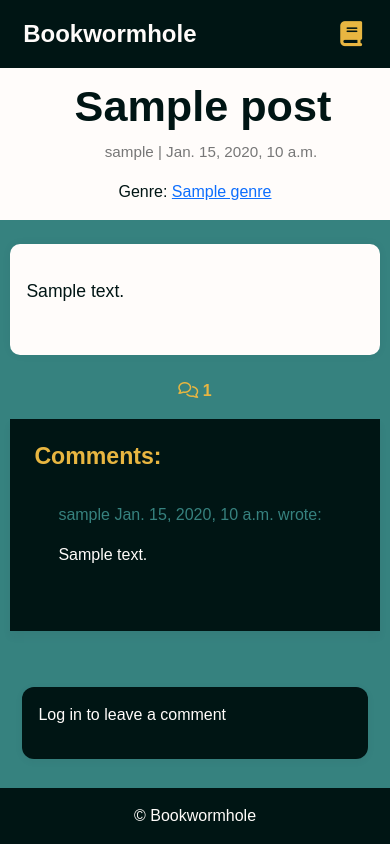
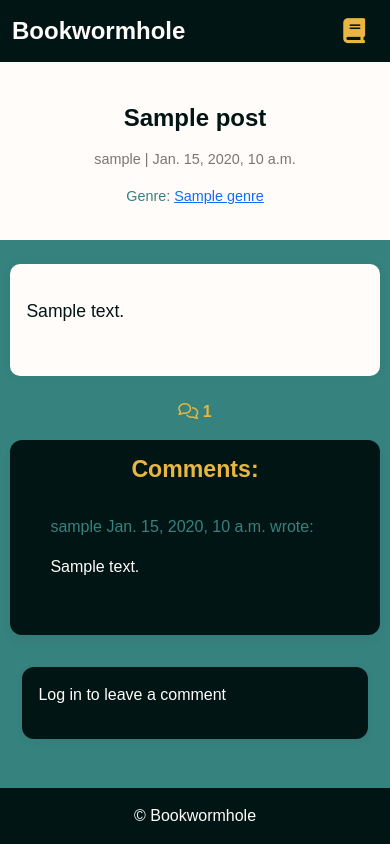
Before and after one commit to Jere-The-Hutt/ms3-bookwormhole-blog, a Django app: a page that uses templates/base.html in a window 390 px wide. Run offline with Django 4.2, Linux system fonts and the light colour scheme; tables that the repository leaves empty hold one stand-in row (values such as "Sample post"); parts of the project's set-up code (start-up, migrations or seed data) failed here and were passed over; some libraries are stand-ins or nearby versions; some web fonts are replaced.

Commit message:
Finish styling on post_detail.html and improve responsiveness across all screen sizes

```diff
--- a/reviews/templates/reviews/post_detail.html
+++ b/reviews/templates/reviews/post_detail.html
@@ -4,19 +4,19 @@
 
 {% block content %}
 <!-- Hero section -->
-<div class="hero-section">
+<div class="hero-detail-section">
     <div class="row g-0">
         <div class="col-md-4 hero-text">
             <h1>{{ post.title }}</h1>
             <p class="custom-meta">{{ post.author }} | {{ post.created_on }}</p>
             {% if post.genre and post.genre.slug %}
-            <p>Genre:
+            <p class="genre-post">Genre:
                 <a href="{% url 'genre_posts' post.genre.slug %}">
                     {{ post.genre.name }}
                 </a>
             </p>
             {% else %}
-            <p>Genre: Not specified</p>
+            <p class="genre-post">Genre: Not specified</p>
             {% endif %}
         </div>
         <div class="d-none d-md-block col-md-8 hero-image">
@@ -46,8 +46,8 @@
     </div>
     <!-- Displaying Comments -->
     <div class="row">
-        <div class="col-md-6 card-comments mb-4  mt-3 ">
-            <h3>Comments:</h3>
+        <div class="col-md-6 col-lg-8 card-comments mb-3">
+            <h3 class="text-center">Comments:</h3>
             <div class="card-body">
                 <!-- We want a for loop inside the empty control tags
           to iterate through each comment in comments -->
@@ -79,10 +79,10 @@
             </div>
         </div>
         <!-- Creating New Comments -->
-        <div class="col-md-6 mb-4 mt-3">
+        <div class="col-md-6 col-lg-4 mb-4 mt-3">
             <div class="card-body comment-form">
                 {% if user.is_authenticated %}
-                <h3>Leave a comment:</h3>
+                <h3 class="text-center">Leave a comment:</h3>
                 <p>Posting as: {{ user.username }}</p>
                 <form id="commentForm" method="post" style="margin-top: 1.3em;">
                     {{ comment_form | crispy }}
--- a/static/css/style.css
+++ b/static/css/style.css
@@ -28,7 +28,7 @@ body {
     font-family: var(--font-heading);
     color: var(--highlight-color-light);
     background-color: var(--highlight-color);
-    padding: 0.7rem 3px 0.7rem 0.7rem;
+    max-width: 100vw;
 }
 
 .navbar-toggler {
@@ -54,13 +54,17 @@ body {
     text-transform: uppercase;
 }
 
+.navbar-text {
+    padding: 0;
+}
+
 .navbar-slogan {
     color: var(--primary-color);
-    margin-bottom: 0;
+    margin: 0 2rem 0;
 }
 
 .navbar-brand {
-    font-size: 2rem;
+    font-size: 1.5rem;
     font-weight: 700;
     color: var(--highlight-color-light);
 }
@@ -85,12 +89,11 @@ footer {
 }
 
 /* ======================== */
-/*       HERO SECTION      */
+/*    INDEX HERO SECTION    */
 /* ======================== */
 .hero-section {
     min-height: 100px;
     background-color: var(--highlight-color-light);
-    padding-top: 17px;
 }
 
 .hero-section .row {
@@ -99,16 +102,16 @@ footer {
 
 .hero-text {
     color: var(--highlight-color);
-    text-align: center;
+    margin: 0;
+    padding: 0;
 }
 
 .hero-text h1 {
     font-family: var(--font-heading);
     font-size: 2.7rem;
     font-weight: 700;
+    text-align: left;
     color: var(--highlight-color);
-    margin: 1rem 1rem 0 2rem;
-    line-height: 1.2;
 }
 
 .hero-title {
@@ -132,7 +135,6 @@ footer {
     object-position: center;
 }
 
-.hero-image img,
 .responsive-img {
     width: 100%;
     height: auto;
@@ -154,15 +156,73 @@ footer {
 }
 
 /* ======================== */
+/*     POST DETAIL HERO     */
+/* ======================== */
+.hero-detail-section {
+    min-height: 340px;
+    background-color: var(--highlight-color-light);
+    display: flex;
+    align-items: stretch;
+}
+
+.hero-detail-section .row {
+    flex: 1;
+    display: flex;
+    flex-wrap: nowrap;
+    align-items: stretch;
+    width: 100%;
+    margin: 0; /* Recommended to override Bootstrap's row gutter */
+}
+
+.hero-detail-section .hero-text {
+    text-align: left;
+    padding: 1rem;
+    display: flex;
+    flex-direction: column;
+    justify-content: center;
+}
+
+.hero-detail-section .hero-text h1 {
+    font-size: clamp(1.5rem, 2.5vw, 2.8rem);
+    line-height: 1.2;
+}
+
+.hero-detail-section .hero-text p {
+    font-size: clamp(0.9rem, 1.2vw, 1.1rem);
+}
+
+.hero-detail-section .hero-image {
+    height: 100%;
+    overflow: hidden;
+    display: flex; /* Ensures child fills height */
+    align-items: stretch;
+}
+
+.hero-detail-section .hero-image img {
+    height: 100%;
+    width: 100%;
+    object-fit: cover;
+    object-position: center;
+}
+
+
+.genre-post {
+    color: var(--secondary-color);
+    font-family: var(--font-body);
+    font-weight: 500;
+    font-size: 15px;
+}
+
+
+/* ======================== */
 /*     POST COMPONENTS     */
 /* ======================== */
 .post-card {
     background: var(--highlight-color-light);
     box-shadow: 0 2px 8px rgba(53, 48, 48, 0.05);
     border: none;
-    max-width: 380px;
     width: 100%;
-    max-width: 22rem;
+    max-width: 26rem;
 }
 
 .post-card:hover {
@@ -203,7 +263,8 @@ footer {
 .comment-confirmation {
     font-family: var(--font-body);
     color: var(--primary-color);
-    margin-top: 1.9rem;
+    padding-bottom: 0;
+    max-width: 100vw;
 }
 
 .comment-count {
@@ -214,8 +275,9 @@ footer {
     color: var(--highlight-color-light);
     background: var(--highlight-color);
     box-shadow: 0 6px 8px rgba(53, 48, 48, 0.05);
-    max-height: 500px;
-    padding: 1.5rem;
+    max-height: 460px;
+    padding: 1rem;
+    border-radius: 12px;
     margin-top: 1rem;
     overflow-y: auto;
 }
@@ -235,8 +297,8 @@ footer {
     color: var(--highlight-color-light);
     background-color: var(--highlight-color);
     box-shadow: 0 2px 8px rgba(53, 48, 48, 0.05);
+    max-height: 460px;
     border-radius: 12px;
-    margin-top: 1rem;
     padding: 1rem;
 }
 
@@ -320,7 +382,6 @@ footer {
     font-size: 0.95rem;
     color: #777;
     margin-top: 0.5rem;
-    margin-left: 2rem;
 }
 
 .updated-on {
@@ -438,21 +499,31 @@ footer {
     }
 }
 
-@media screen and (min-width: 768px) {
+@media screen and (max-width: 767px) {
     .hero-text {
-        padding-right: 2rem;
-        text-align: left;
+        padding: 0 2rem 0 1rem;
         font-size: 50px;
+        color: var(--primary-color);
     }
     .custom-title {
         font-size: 30px;
-        margin: none;
     }
-}
+    .hero-detail-section {
+        padding: 1rem 0 0;
+        min-height: unset;
+    }
+    .hero-detail-section .hero-text {
+        display: flex;
+        flex-direction: column;
+        align-items: center;
+        justify-content: center;
+        text-align: center;
+        padding: 1rem;
+    }
 
-@media screen and (max-width: 768px) {
-    .custom-title {
-        font-size: 30px;
+    .hero-detail-section .hero-text h1 {
+        text-align: center;
+        padding-top: 1rem;
     }
 }
 
@@ -463,9 +534,7 @@ footer {
     .hero-image-container {
         height: 30vh;
     }
-    .navbar-brand {
-        font-size: 1.5rem;
-    }
+
     .custom-container {
         margin: 0 0.7rem;
         padding: 0 0.7rem;
--- a/templates/base.html
+++ b/templates/base.html
@@ -67,12 +67,13 @@
     </nav>
 
     <!-- displaying Django messages -->
+    <div class="container">
         <div class="comment-confirmation text-center mt-5">
             <div class="row">
-            <div class="col-md-8 offset-md-2">
+                <div class="col-md-8 offset-md-2 mt-2">
                     {% for message in messages %}
                     <div class="alert {{ message.tags }} alert-dismissible
-        fade show" id="msg" role="alert">
+        fade show mb-0" id="msg" role="alert">
                         {{ message | safe }}
                         <button type="button" class="btn-close" data-bs-dismiss="alert" aria-label="Close"></button>
                     </div>
@@ -80,7 +81,7 @@
                 </div>
             </div>
         </div>
-
+    </div>
     <main class="flex-shrink-0 main-bg">
         {% block content %}
         {% endblock content %}
```
Lines whose indentation alone changed are shown as unchanged.
